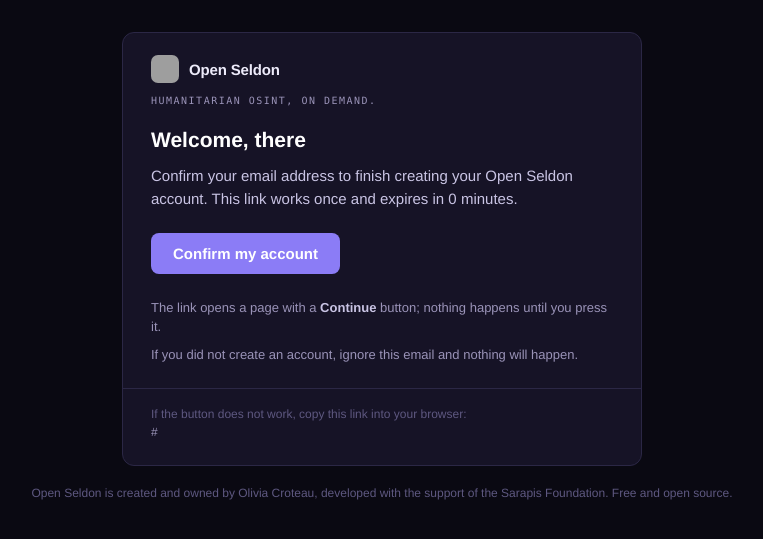
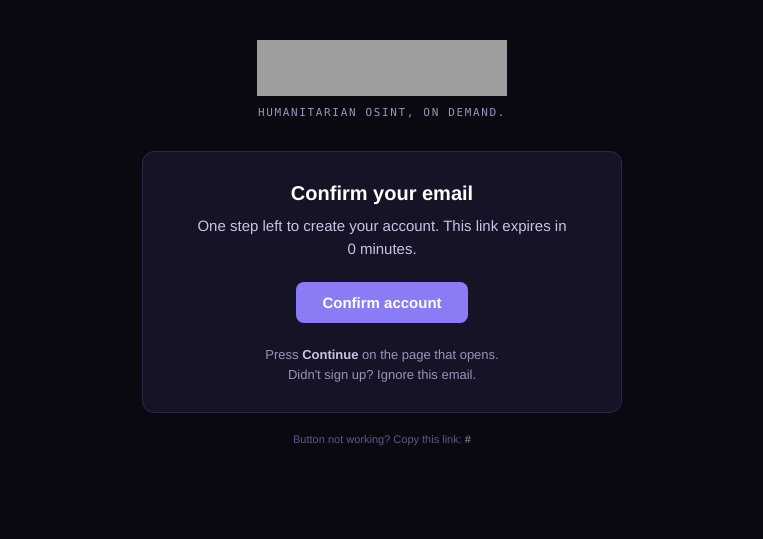
Before and after one commit to oliviacroteau667/open-seldon, a Django app: template deploy/authentik/templates/openseldon-confirm-sign-up.html in a window 1280 px wide. Shown: the top 539 px of the page, without its empty margins (258-1021 px from the left). Run offline with Django 3.2, Linux system fonts and the light colour scheme; the template is opened without the code that fills it: most values are stand-ins (such as "Sample title", 1, 10 or a date in 2020); parts of the project's set-up code (start-up, migrations or seed data) failed here and were passed over; grey boxes are pictures that could not be loaded.

Commit message:
Emails: hero lockup header and tighter copy
Use the static brand lockup (served from the site) in place of the icon
and text header, and cut the body copy to the essentials.

Co-Authored-By: Claude Fable 5.1 <noreply@anthropic.com>

```diff
--- a/deploy/authentik/templates/openseldon-confirm-sign-up.html
+++ b/deploy/authentik/templates/openseldon-confirm-sign-up.html
@@ -7,26 +7,23 @@ Django hash-brace comments are single-line, hence this block form.
 <html lang="en">
 <head><meta charset="utf-8"><meta name="viewport" content="width=device-width"><title>Confirm your Open Seldon account</title></head>
 <body style="margin:0;padding:0;background:#0a0912;font-family:'Instrument Sans','Helvetica Neue',Arial,sans-serif;color:#edebfa;">
-<table role="presentation" width="100%" cellpadding="0" cellspacing="0" bgcolor="#0a0912" style="background:#0a0912;padding:32px 12px;">
+<table role="presentation" width="100%" cellpadding="0" cellspacing="0" bgcolor="#0a0912" style="background:#0a0912;padding:40px 12px;">
 <tr><td align="center">
-  <table role="presentation" width="100%" cellpadding="0" cellspacing="0" bgcolor="#161326" style="max-width:520px;background:#161326;border:1px solid #2b2745;border-radius:12px;overflow:hidden;">
-    <tr><td style="padding:22px 28px 6px;">
-      <table role="presentation" cellpadding="0" cellspacing="0"><tr>
-        <td style="padding-right:10px;"><img src="https://www.openseldon.org/app-icon-180.png" width="28" height="28" alt="" style="display:block;border-radius:7px;"></td>
-        <td style="font-weight:700;font-size:15px;color:#edebfa;letter-spacing:-.01em;">Open Seldon</td>
-      </tr></table>
+  <table role="presentation" width="100%" cellpadding="0" cellspacing="0" style="max-width:480px;">
+    <tr><td align="center" style="padding:0 0 10px;"><img src="https://www.openseldon.org/brand-lockup.png" width="250" height="56" alt="Open Seldon" style="display:block;border:0;"></td></tr>
+    <tr><td align="center" style="padding:0 0 32px;font-family:'Space Mono',Menlo,Consolas,monospace;font-size:11px;letter-spacing:.15em;color:#9a93b8;">HUMANITARIAN OSINT, ON DEMAND.</td></tr>
+    <tr><td align="center">
+      <table role="presentation" width="100%" cellpadding="0" cellspacing="0" bgcolor="#161326" style="background:#161326;border:1px solid #2b2745;border-radius:12px;">
+        <tr><td align="center" style="padding:30px 28px 28px;">
+          <h1 style="margin:0 0 10px;font-size:20px;font-weight:600;color:#ffffff;">Confirm your email</h1>
+          <p style="margin:0 0 22px;font-size:15px;line-height:1.5;color:#c9c4e4;">One step left to create your account. This link expires in {{ expires|timeuntil }}.</p>
+          <a href="{{ url }}" style="display:inline-block;background:#8b7cf6;color:#ffffff;text-decoration:none;font-weight:600;font-size:15px;padding:12px 26px;border-radius:8px;">Confirm account</a>
+          <p style="margin:22px 0 0;font-size:13px;line-height:1.5;color:#9a93b8;">Press <strong style="color:#c9c4e4;">Continue</strong> on the page that opens.<br>Didn't sign up? Ignore this email.</p>
+        </td></tr>
+      </table>
     </td></tr>
-    <tr><td style="padding:6px 28px 0;font-family:'Space Mono',Menlo,Consolas,monospace;font-size:10px;letter-spacing:.15em;color:#9a93b8;">HUMANITARIAN OSINT, ON DEMAND.</td></tr>
-    <tr><td style="padding:22px 28px 0;">
-      <h1 style="margin:0 0 12px;font-size:21px;font-weight:600;color:#ffffff;">Welcome, {{ user.name|default:"there" }}</h1>
-      <p style="margin:0 0 22px;font-size:15px;line-height:1.55;color:#c9c4e4;">Confirm your email address to finish creating your Open Seldon account. This link works once and expires in {{ expires|timeuntil }}.</p>
-      <p style="margin:0 0 24px;"><a href="{{ url }}" style="display:inline-block;background:#8b7cf6;color:#ffffff;text-decoration:none;font-weight:600;font-size:15px;padding:12px 22px;border-radius:8px;">Confirm my account</a></p>
-      <p style="margin:0 0 8px;font-size:13px;line-height:1.5;color:#9a93b8;">The link opens a page with a <strong style="color:#c9c4e4;">Continue</strong> button; nothing happens until you press it.</p>
-      <p style="margin:0 0 24px;font-size:13px;line-height:1.5;color:#9a93b8;">If you did not create an account, ignore this email and nothing will happen.</p>
-    </td></tr>
-    <tr><td style="padding:0 28px 24px;font-size:12px;line-height:1.5;color:#5e5880;word-break:break-all;border-top:1px solid #2b2745;padding-top:16px;">If the button does not work, copy this link into your browser:<br><span style="color:#9a93b8;">{{ url }}</span></td></tr>
+    <tr><td align="center" style="padding:18px 8px 0;font-size:11px;line-height:1.5;color:#5e5880;word-break:break-all;">Button not working? Copy this link: <span style="color:#9a93b8;">{{ url }}</span></td></tr>
   </table>
-  <p style="font-size:12px;color:#5e5880;margin:18px 0 0;line-height:1.5;">Open Seldon is created and owned by Olivia Croteau, developed with the support of the Sarapis Foundation. Free and open source.</p>
 </td></tr>
 </table>
 </body>
```
Also changed, not shown: deploy/authentik/templates/openseldon-sign-in.html (+14 -17 lines), web/public/brand-lockup.png (added).
